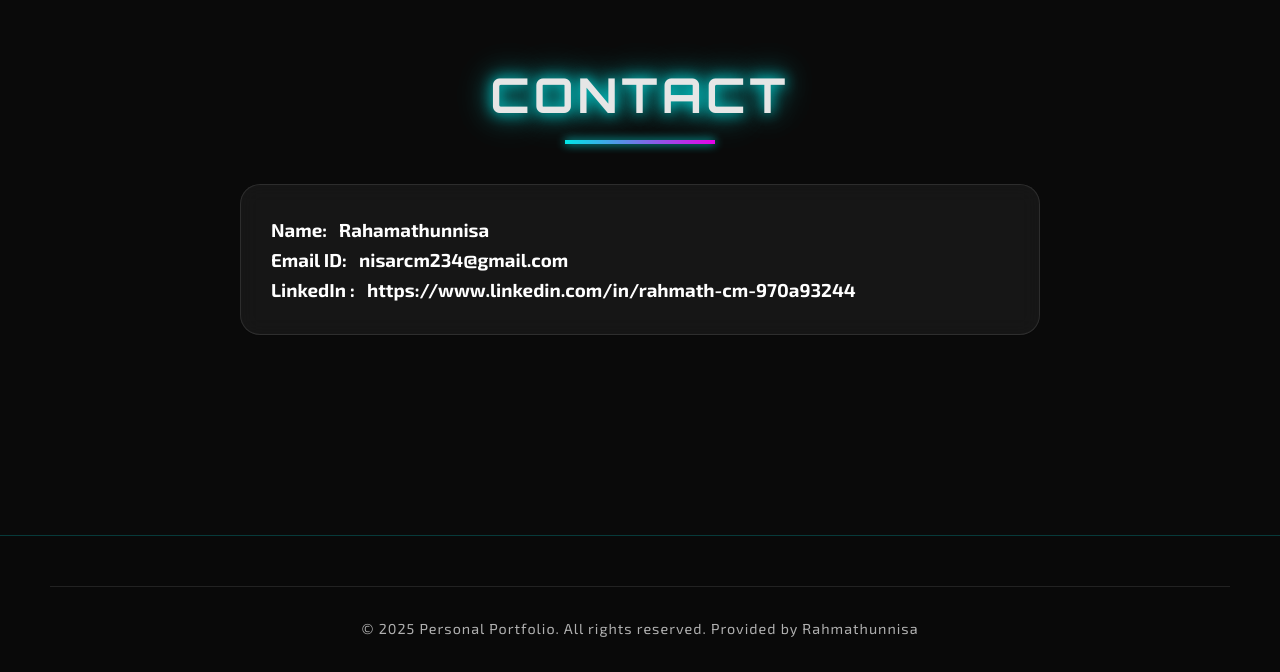
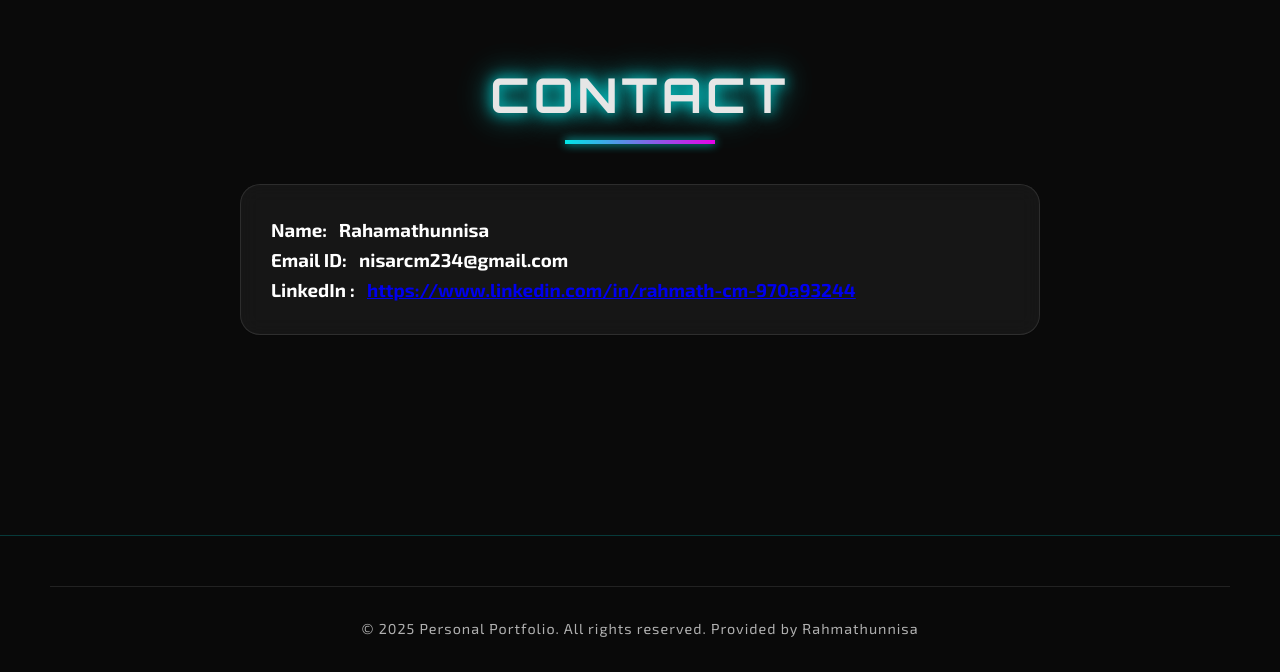
Before and after one commit to rahmathcm/rahmathcm.github.io, a plain HTML site: page index.html in a window 1280 px wide. Shown: the part 2788-3460 px from the top of the page. Drawn offline with Linux system fonts and the light colour scheme.

Commit message:
Update index.html

```diff
--- a/index.html
+++ b/index.html
@@ -143,7 +143,7 @@ Free HTML CSS Template
         <div class="contact-form glass-card"  style="justify-content: center;">
             <h3>Name: &nbsp; Rahamathunnisa</h3>
             <h3>Email ID: &nbsp nisarcm234@gmail.com</h3>
-            <h3>LinkedIn : &nbsp https://www.linkedin.com/in/rahmath-cm-970a93244</h3>
+            <h3>LinkedIn : &nbsp <a  href="https://www.linkedin.com/in/rahmath-cm-970a93244" >https://www.linkedin.com/in/rahmath-cm-970a93244</a>
         </div>
     </section>
 
```
